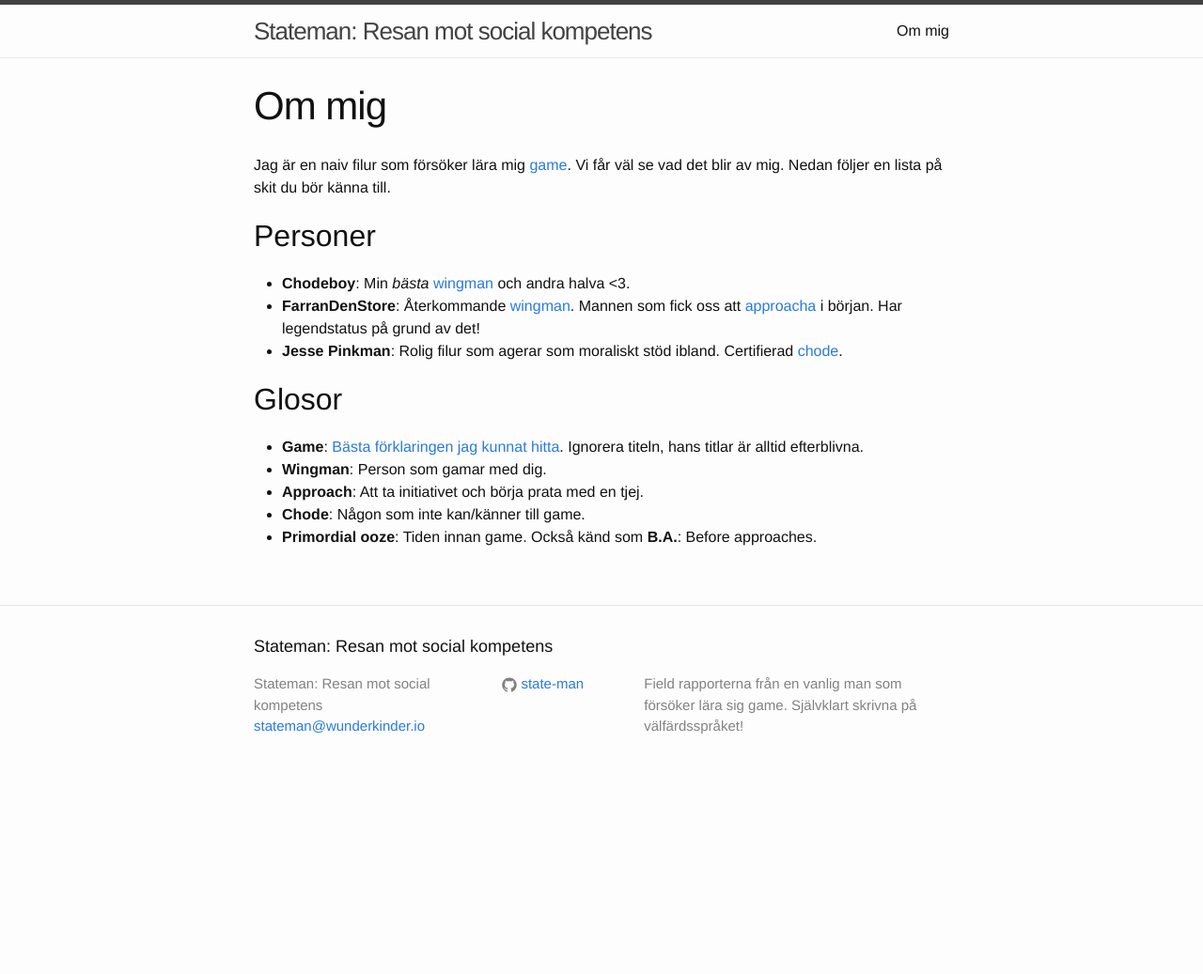
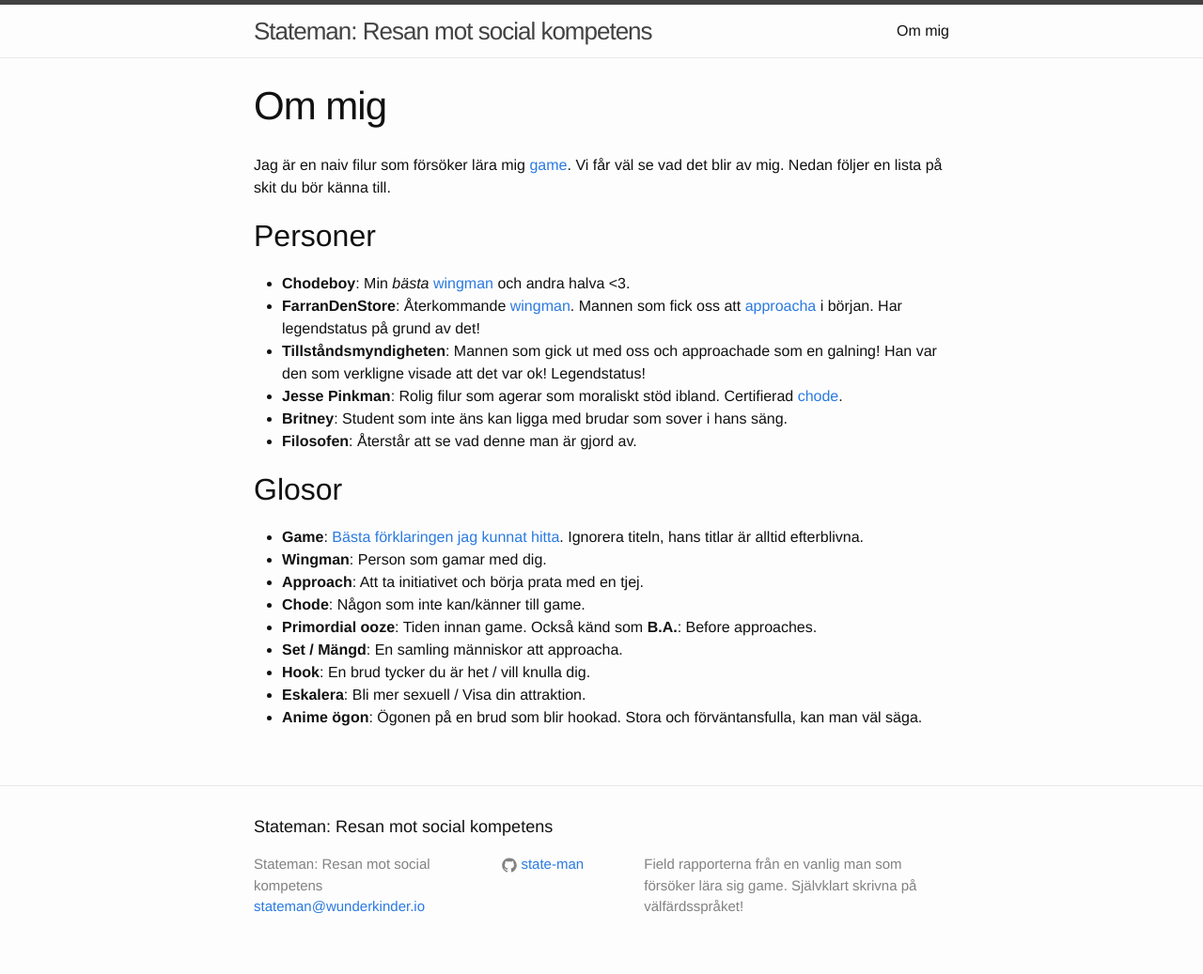
Before and after one commit to state-man/state-man.github.io, a Jekyll site: the page built from about.md, in a window 1280 px wide. Shown: the whole page at 94% size. Built offline with Jekyll 4.4.1, drawn with Linux system fonts in a browser that asks for light colours; before the commit the page ends 900 px from its top, so only the background shows below that.

Commit message:
Add more terminology to "Om mig"

```diff
--- a/about.md
+++ b/about.md
@@ -9,7 +9,10 @@
 ## Personer
 - **Chodeboy**: Min *bästa* [wingman](#wingman) och andra halva <3.
 - **FarranDenStore**: Återkommande [wingman](#wingman). Mannen som fick oss att [approacha](#approach) i början. Har legendstatus på grund av det!
+- **Tillståndsmyndigheten**: Mannen som gick ut med oss och approachade som en galning! Han var den som verkligne visade att det var ok! Legendstatus!
 - **Jesse Pinkman**: Rolig filur som agerar som moraliskt stöd ibland. Certifierad [chode](#chode).
+- **Britney**: Student som inte äns kan ligga med brudar som sover i hans säng.
+- **Filosofen**: Återstår att se vad denne man är gjord av.
 
 
 ## Glosor
@@ -18,3 +21,7 @@
 - <a name="approach"></a>**Approach**: Att ta initiativet och börja prata med en tjej.
 - <a name="chode"></a>**Chode**: Någon som inte kan/känner till game.
 - **Primordial ooze**: Tiden innan game. Också känd som **B.A.**: Before approaches.
+- **Set / Mängd**: En samling människor att approacha.
+- **Hook**: En brud tycker du är het / vill knulla dig.
+- **Eskalera**: Bli mer sexuell / Visa din attraktion.
+- **Anime ögon**: Ögonen på en brud som blir hookad. Stora och förväntansfulla, kan man väl säga.
```
